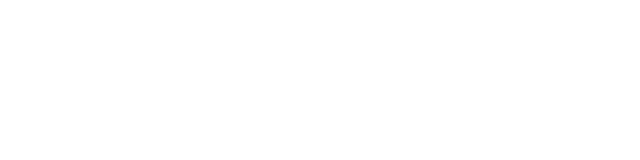
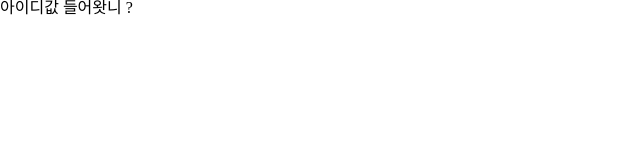
Before and after one commit to fake-dp/reactpaytest, a React (Create React App) app: page /payment in a window 1280 px wide. Shown: the top 160 px of the page, without its empty margins (0-640 px from the left). Built offline with nearby package versions, Linux system fonts and the light colour scheme.

Commit message:
id값 확인용

```diff
--- a/src/page/Payment.jsx
+++ b/src/page/Payment.jsx
@@ -10,8 +10,9 @@ const Payment = () => {
 
   const queryParams = new URLSearchParams(location.search);
   const goodsNameParams = queryParams.get('goodsName');
+  const totalPrice = queryParams.get('totalPrice');
+  const memberTicketId = queryParams.get('memberTicketId');
 
-  const totalPrice = queryParams.get('totalPrice');
   const merchantKey = "K/Yp1YrgMPr2FwvMo7Pzvr6F8zhEZpfvrYduZw1U5LXa7LzBUsnii1hnhcWaeIffKCjFjvrotzWAIyBc4+sMPw==";
   const merchantID = "fittest01m";
   const ediDate = format(new Date(), 'yyyyMMddHHmmss');
@@ -50,12 +51,12 @@ const Payment = () => {
 
 
   function detectDeviceAndAssignMethods(isMobile) {
-    if (isMobile) {
-      // 모바일 환경의 경우
-      formRef.current.action = "https://web.nicepay.co.kr/v3/v3Payment.jsp";
-      formRef.current.acceptCharset = "euc-kr";
-      formRef.current.submit();
-    }
+    // if (isMobile) {
+    //   // 모바일 환경의 경우
+    //   formRef.current.action = "https://web.nicepay.co.kr/v3/v3Payment.jsp";
+    //   formRef.current.acceptCharset = "euc-kr";
+    //   formRef.current.submit();
+    // }
   }
 
   function getSignData(str) {
@@ -66,7 +67,11 @@ const Payment = () => {
 
   return (
     <div>
-      <form
+      아이디값 들어왓니 ?
+      {
+        memberTicketId
+      }
+      {/* <form
         name="payForm"
         method="post"
         action={returnURL}
@@ -80,7 +85,7 @@ const Payment = () => {
         <input type="hidden" name="SignData" value={signData}/>
         <input type="hidden" name="PayMethod" value="CARD"/>
         <input type="hidden" name="ReturnURL" value={returnURL}/>
-      </form>
+      </form> */}
     </div>
   );
 };
```
